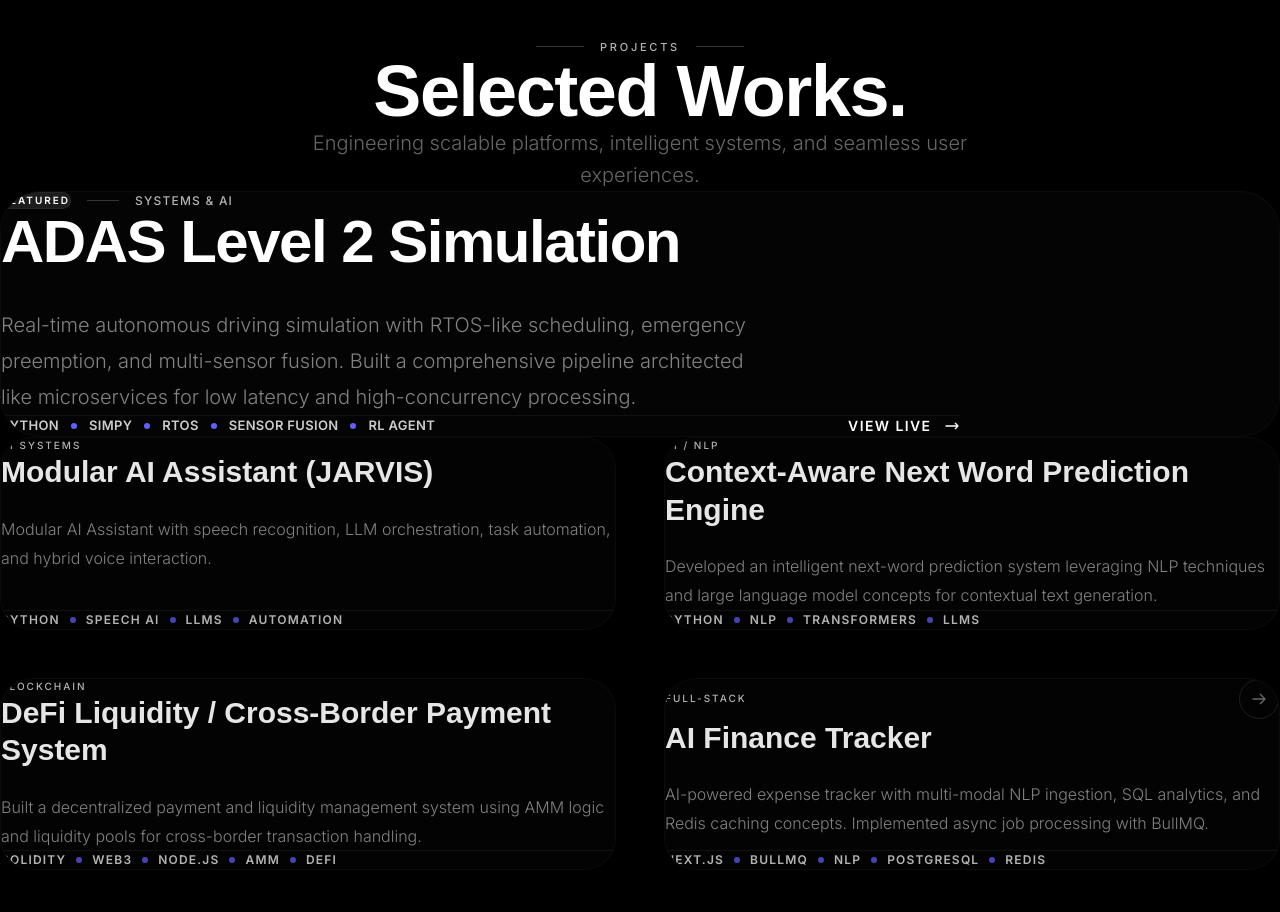
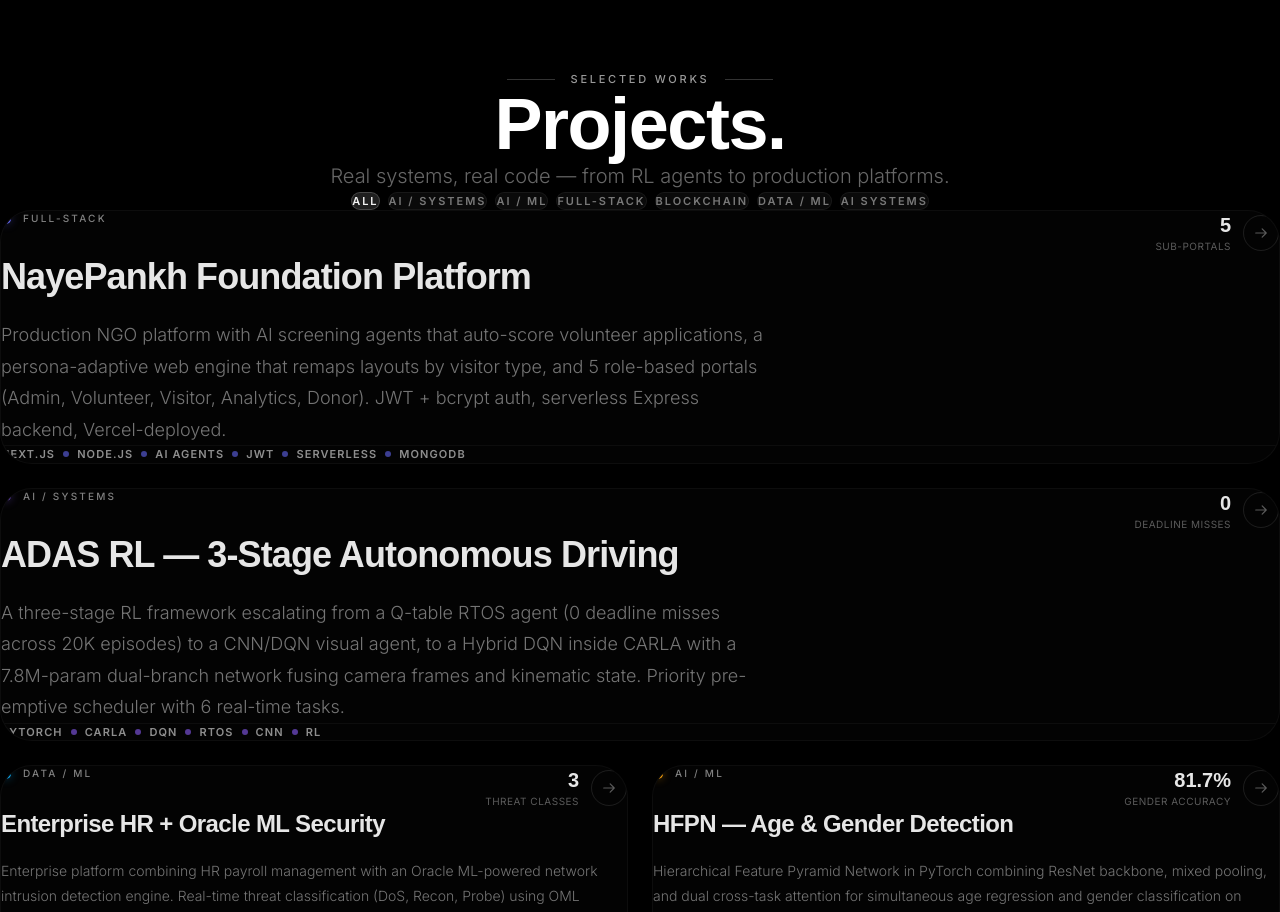
Before and after one commit to Likhit140305/Portfolio, a Next.js app: page / in a window 1280 px wide. Shown: the part 1560-2472 px from the top of the page. Built offline with nearby package versions, Linux system fonts and the light colour scheme; a web font is replaced by a local one.

Commit message:
feat: redesign projects section bento grid, add NayePankh, Enterprise ML, HFPN

```diff
--- a/src/components/Projects.tsx
+++ b/src/components/Projects.tsx
@@ -1,6 +1,6 @@
 "use client";
 
-import { motion, useInView } from "framer-motion";
+import { motion, useInView, AnimatePresence } from "framer-motion";
 import { useRef, useState } from "react";
 
 interface Project {
@@ -10,189 +10,210 @@ interface Project {
   href: string;
   category: string;
   featured?: boolean;
+  size?: "large" | "medium" | "small";
+  accent?: string;
+  stat?: { value: string; label: string };
 }
 
 const projects: Project[] = [
   {
-    title: "ADAS Level 2 Simulation",
+    title: "NayePankh Foundation Platform",
     description:
-      "Real-time autonomous driving simulation with RTOS-like scheduling, emergency preemption, and multi-sensor fusion. Built a comprehensive pipeline architected like microservices for low latency and high-concurrency processing.",
-    tags: ["Python", "SimPy", "RTOS", "Sensor Fusion", "RL Agent"],
-    href: "https://github.com/Likhit140305/Reinforcement_Learning_ADAS",
-    category: "Systems & AI",
+      "Production NGO platform with AI screening agents that auto-score volunteer applications, a persona-adaptive web engine that remaps layouts by visitor type, and 5 role-based portals (Admin, Volunteer, Visitor, Analytics, Donor). JWT + bcrypt auth, serverless Express backend, Vercel-deployed.",
+    tags: ["Next.js", "Node.js", "AI Agents", "JWT", "Serverless", "MongoDB"],
+    href: "https://github.com/Likhit140305/NayePankh_Website_Internship_Demo",
+    category: "Full-Stack",
     featured: true,
+    size: "large",
+    accent: "#6366f1",
+    stat: { value: "5", label: "Sub-portals" },
   },
   {
-    title: "Modular AI Assistant (JARVIS)",
+    title: "ADAS RL — 3-Stage Autonomous Driving",
     description:
-      "Modular AI Assistant with speech recognition, LLM orchestration, task automation, and hybrid voice interaction.",
-    tags: ["Python", "Speech AI", "LLMs", "Automation"],
-    href: "#",
-    category: "AI Systems",
+      "A three-stage RL framework escalating from a Q-table RTOS agent (0 deadline misses across 20K episodes) to a CNN/DQN visual agent, to a Hybrid DQN inside CARLA with a 7.8M-param dual-branch network fusing camera frames and kinematic state. Priority pre-emptive scheduler with 6 real-time tasks.",
+    tags: ["PyTorch", "CARLA", "DQN", "RTOS", "CNN", "RL"],
+    href: "https://github.com/Likhit140305/Reinforcement_Learning_ADAS",
+    category: "AI / Systems",
+    featured: true,
+    size: "large",
+    accent: "#8b5cf6",
+    stat: { value: "0", label: "Deadline misses" },
   },
   {
-    title: "Context-Aware Next Word Prediction Engine",
+    title: "Enterprise HR + Oracle ML Security",
     description:
-      "Developed an intelligent next-word prediction system leveraging NLP techniques and large language model concepts for contextual text generation.",
-    tags: ["Python", "NLP", "Transformers", "LLMs"],
-    href: "#",
-    category: "AI / NLP",
+      "Enterprise platform combining HR payroll management with an Oracle ML-powered network intrusion detection engine. Real-time threat classification (DoS, Recon, Probe) using OML algorithms, PL/SQL stored procedures, Docker containerization, and full pytest coverage.",
+    tags: ["Oracle ML", "PL/SQL", "Docker", "FastAPI", "pytest"],
+    href: "https://github.com/Likhit140305/enterprise-platform",
+    category: "Data / ML",
+    size: "medium",
+    accent: "#0ea5e9",
+    stat: { value: "3", label: "Threat classes" },
   },
   {
-    title: "DeFi Liquidity / Cross-Border Payment System",
+    title: "HFPN — Age & Gender Detection",
     description:
-      "Built a decentralized payment and liquidity management system using AMM logic and liquidity pools for cross-border transaction handling.",
-    tags: ["Solidity", "Web3", "Node.js", "AMM", "DeFi"],
-    href: "#",
+      "Hierarchical Feature Pyramid Network in PyTorch combining ResNet backbone, mixed pooling, and dual cross-task attention for simultaneous age regression and gender classification on UTKFace. Achieved 81.7% gender accuracy and 14.7 MAE for age.",
+    tags: ["PyTorch", "ResNet", "Attention", "Computer Vision"],
+    href: "https://github.com/Likhit140305/Hierarchial-Feature-Pyramid-for-Age-and-Gender-Detection",
+    category: "AI / ML",
+    size: "medium",
+    accent: "#f59e0b",
+    stat: { value: "81.7%", label: "Gender accuracy" },
+  },
+  {
+    title: "DefiBridge — Cross-Border Payment",
+    description:
+      "Blockchain-based payment platform routing multi-hop currency swaps through AMM liquidity pools (x·y=k formula). Solidity smart contracts (StablecoinToken, PaymentRouter, LiquidityPool) across 9 corridors. FastAPI backend + React frontend with live WebSocket confirmations.",
+    tags: ["Solidity", "Hardhat", "FastAPI", "React", "Web3"],
+    href: "https://github.com/Likhit140305/DefiBridge--LIquidity-cross-border-payment-Platform",
     category: "Blockchain",
+    size: "medium",
+    accent: "#10b981",
+    stat: { value: "9", label: "Corridors" },
   },
   {
     title: "AI Finance Tracker",
     description:
-      "AI-powered expense tracker with multi-modal NLP ingestion, SQL analytics, and Redis caching concepts. Implemented async job processing with BullMQ.",
-    tags: ["Next.js", "BullMQ", "NLP", "PostgreSQL", "Redis"],
+      "Expense tracking system with multi-modal NLP ingestion, async BullMQ job queue, PostgreSQL analytics views, and Redis caching. Parses receipts via text and image, produces spending category summaries.",
+    tags: ["Next.js", "BullMQ", "PostgreSQL", "Redis", "NLP"],
     href: "https://github.com/Likhit140305/finance-tracker",
     category: "Full-Stack",
+    size: "small",
+    accent: "#6366f1",
   },
   {
     title: "Abhinaya Theatre App",
     description:
-      "Full-stack theatre booking platform with event management APIs, seat selection, and admin flows. Focused on clean UI/UX and structured data handling.",
-    tags: ["React", "Node.js", "MongoDB", "REST API", "Express"],
+      "Full-stack theatre booking platform with FastAPI backend, MongoDB Motor async driver, JWT auth, interactive seat booking, and dark-mode React frontend with Framer Motion animations.",
+    tags: ["React", "FastAPI", "MongoDB", "JWT", "Framer Motion"],
     href: "https://github.com/Likhit140305/Abhinaya-Web-App",
     category: "Full-Stack",
+    size: "small",
+    accent: "#ec4899",
+  },
+  {
+    title: "JARVIS — Modular AI Assistant",
+    description:
+      "Hybrid voice AI assistant with OpenWakeWord trigger, faster-whisper transcription, Piper + Kokoro TTS pipeline, local LLM kernel orchestration, and sub-second response latency on CPU.",
+    tags: ["Python", "Whisper", "TTS", "LLM", "Voice AI"],
+    href: "#",
+    category: "AI Systems",
+    size: "small",
+    accent: "#8b5cf6",
   },
 ];
 
-function FeaturedCard({ project }: { project: Project }) {
+const categories = ["All", "AI / Systems", "AI / ML", "Full-Stack", "Blockchain", "Data / ML", "AI Systems"];
+
+function ProjectCard({ project, index }: { project: Project; index: number }) {
+  const [hovered, setHovered] = useState(false);
   const hasLink = project.href && project.href !== "#";
+
+  const isLarge = project.size === "large";
+  const isMedium = project.size === "medium";
 
   return (
     <motion.div
-      initial={{ opacity: 0, y: 40 }}
+      initial={{ opacity: 0, y: 32 }}
       whileInView={{ opacity: 1, y: 0 }}
-      viewport={{ once: true, margin: "-60px" }}
-      transition={{ duration: 0.8, ease: [0.16, 1, 0.3, 1] }}
-      className="group col-span-full rounded-[40px] overflow-hidden mb-12 md:mb-16"
+      viewport={{ once: true, margin: "-50px" }}
+      transition={{ duration: 0.7, delay: index * 0.08, ease: [0.16, 1, 0.3, 1] }}
+      onMouseEnter={() => setHovered(true)}
+      onMouseLeave={() => setHovered(false)}
+      className={`group relative rounded-[32px] flex flex-col overflow-hidden
+        ${isLarge ? "col-span-1 lg:col-span-2 p-10 md:p-14" : isMedium ? "p-10" : "p-8"}
+      `}
       style={{
-        background: "rgba(255,255,255,0.015)",
-        border: "1px solid rgba(255,255,255,0.03)",
+        background: hovered
+          ? `linear-gradient(135deg, rgba(255,255,255,0.035) 0%, rgba(255,255,255,0.01) 100%)`
+          : "rgba(255,255,255,0.012)",
+        border: `1px solid ${hovered ? "rgba(255,255,255,0.09)" : "rgba(255,255,255,0.04)"}`,
+        transition: "all 0.45s cubic-bezier(0.16, 1, 0.3, 1)",
+        boxShadow: hovered ? `0 0 60px -20px ${project.accent}25` : "none",
       }}
     >
-      <div className="grid grid-cols-1 lg:grid-cols-12 gap-0">
-        <div className="p-10 md:p-16 lg:p-20 flex flex-col justify-center col-span-1 lg:col-span-9">
+      {/* Accent glow on hover */}
+      <motion.div
+        className="absolute inset-0 pointer-events-none rounded-[32px]"
+        animate={{ opacity: hovered ? 1 : 0 }}
+        transition={{ duration: 0.4 }}
+        style={{
+          background: `radial-gradient(ellipse 60% 50% at 0% 0%, ${project.accent}12 0%, transparent 70%)`,
+        }}
+      />
 
-          {/* Top Meta */}
-          <div className="flex items-center gap-4 mb-8">
-            <span className="text-[10px] px-3 py-1.5 rounded-full font-semibold tracking-[0.2em] uppercase bg-white/10 text-white border border-white/5">
-              Featured
-            </span>
-            <span className="w-8 h-px bg-white/20" />
-            <span className="text-xs font-medium text-white/70 tracking-widest uppercase">
+      {/* Top Row */}
+      <div className="flex items-start justify-between mb-8 relative">
+        <div className="flex items-center gap-3">
+          {/* Color dot */}
+          <span
+            className="w-2.5 h-2.5 rounded-full flex-shrink-0"
+            style={{ background: project.accent, boxShadow: `0 0 10px ${project.accent}60` }}
+          />
+          <span className="text-[10px] text-white/50 uppercase tracking-[0.22em] font-medium">
             {project.category}
           </span>
         </div>
 
-          {/* Content Group (using flex gap to guarantee spacing) */}
-          <div className="flex flex-col gap-8 mb-12">
-            <h3 className="font-clash text-4xl md:text-6xl font-semibold text-white leading-[1.1] tracking-tight">
-              {project.title}
-            </h3>
-            <p className="text-white/50 text-lg md:text-xl leading-[1.8] max-w-3xl font-light">
-              {project.description}
-            </p>
+        <div className="flex items-center gap-3">
+          {project.stat && (
+            <div className="text-right mr-4">
+              <p className="font-clash text-xl font-semibold text-white/90">{project.stat.value}</p>
+              <p className="text-[10px] text-white/35 uppercase tracking-wider">{project.stat.label}</p>
             </div>
-
-          {/* Tags & Action Row */}
-          <div className="flex flex-col md:flex-row md:items-center justify-between gap-8 pt-10 border-t border-white/5">
-            {/* Minimal dot-separated tags */}
-            <div className="flex flex-wrap items-center gap-3">
-              {project.tags.map((tag, i) => (
-                <div key={tag} className="flex items-center gap-3 text-[13px] font-semibold tracking-wide text-white/80 uppercase">
-                  <span>{tag}</span>
-                  {i < project.tags.length - 1 && (
-                    <span className="w-1.5 h-1.5 rounded-full bg-indigo-500" />
           )}
-                </div>
-              ))}
-            </div>
-
           {hasLink && (
             <a
               href={project.href}
               target="_blank"
               rel="noopener noreferrer"
-                className="inline-flex items-center gap-3 text-sm font-semibold tracking-widest uppercase text-white hover:text-white/70 transition-colors duration-300"
+              className="w-9 h-9 rounded-full border border-white/10 flex items-center justify-center text-white/35
+                hover:bg-white hover:text-black hover:border-white transition-all duration-300"
+              aria-label={`View ${project.title} on GitHub`}
             >
-                View Live
-                <svg className="w-4 h-4 transition-transform duration-300 group-hover:translate-x-2" fill="none" stroke="currentColor" viewBox="0 0 24 24">
-                  <path strokeLinecap="round" strokeLinejoin="round" strokeWidth={2} d="M17 8l4 4m0 0l-4 4m4-4H3" />
-                </svg>
-              </a>
-            )}
-          </div>
-
-        </div>
-      </div>
-    </motion.div>
-  );
-}
-
-function ProjectGridCard({ project, index }: { project: Project; index: number }) {
-  const [hovered, setHovered] = useState(false);
-  const hasLink = project.href && project.href !== "#";
-
-  return (
-    <motion.div
-      initial={{ opacity: 0, y: 30 }}
-      whileInView={{ opacity: 1, y: 0 }}
-      viewport={{ once: true, margin: "-60px" }}
-      transition={{ duration: 0.7, delay: index * 0.1, ease: [0.16, 1, 0.3, 1] }}
-      onMouseEnter={() => setHovered(true)}
-      onMouseLeave={() => setHovered(false)}
-      className="group relative rounded-[32px] p-10 md:p-12 flex flex-col h-full overflow-hidden"
-      style={{
-        background: hovered ? "rgba(255,255,255,0.025)" : "rgba(255,255,255,0.01)",
-        border: `1px solid ${hovered ? "rgba(255,255,255,0.08)" : "rgba(255,255,255,0.03)"}`,
-        transition: "all 0.5s ease",
-      }}
+              <svg
+                className="w-3.5 h-3.5 transition-transform duration-300 group-hover:-rotate-45"
+                fill="none"
+                stroke="currentColor"
+                viewBox="0 0 24 24"
               >
-      {/* Category & Link */}
-      <div className="flex items-center justify-between mb-10">
-        <span className="text-[10px] text-white/70 uppercase tracking-[0.2em] font-medium">
-          {project.category}
-        </span>
-        {hasLink && (
-          <a
-            href={project.href}
-            target="_blank"
-            rel="noopener noreferrer"
-            className="w-10 h-10 rounded-full border border-white/10 flex items-center justify-center text-white/40 hover:bg-white hover:text-black hover:border-white transition-all duration-400"
-          >
-            <svg className="w-4 h-4 transition-transform duration-400 group-hover:-rotate-45" fill="none" stroke="currentColor" viewBox="0 0 24 24">
                 <path strokeLinecap="round" strokeLinejoin="round" strokeWidth={2} d="M14 5l7 7m0 0l-7 7m7-7H3" />
               </svg>
             </a>
           )}
         </div>
+      </div>
 
-      {/* Content Group */}
-      <div className="flex flex-col gap-6 mb-12 flex-grow">
-        <h3 className="font-clash text-3xl font-semibold text-white/90 leading-tight group-hover:text-white transition-colors duration-400">
+      {/* Content */}
+      <div className="flex flex-col gap-5 flex-grow relative">
+        <h3
+          className={`font-clash font-semibold text-white/90 group-hover:text-white transition-colors duration-300 leading-tight tracking-tight
+            ${isLarge ? "text-3xl md:text-4xl" : isMedium ? "text-2xl" : "text-xl"}
+          `}
+        >
           {project.title}
         </h3>
-        <p className="text-[16px] text-white/50 font-light leading-[1.8]">
+        <p
+          className={`text-white/45 font-light leading-[1.75]
+            ${isLarge ? "text-base md:text-lg max-w-3xl" : "text-[14px]"}
+          `}
+        >
           {project.description}
         </p>
       </div>
 
-      {/* Clean Tags at bottom */}
-      <div className="flex flex-wrap items-center gap-2.5 pt-8 border-t border-white/5">
+      {/* Tags */}
+      <div className="flex flex-wrap items-center gap-2 pt-7 mt-7 border-t border-white/[0.04] relative">
         {project.tags.map((tag, i) => (
-          <div key={tag} className="flex items-center gap-2.5 text-[12px] font-semibold tracking-widest text-white/70 uppercase">
+          <div key={tag} className="flex items-center gap-2 text-[11px] font-semibold tracking-widest text-white/55 uppercase">
             <span>{tag}</span>
             {i < project.tags.length - 1 && (
-              <span className="w-1.5 h-1.5 rounded-full bg-indigo-500/70" />
+              <span
+                className="w-1.5 h-1.5 rounded-full"
+                style={{ background: project.accent, opacity: 0.6 }}
+              />
             )}
           </div>
         ))}
@@ -204,15 +225,18 @@ function ProjectGridCard({ project, index }: { project: Project; index: number }
 export default function Projects() {
   const ref = useRef(null);
   const inView = useInView(ref, { once: true, margin: "-120px" });
-  const featured = projects.find((p) => p.featured)!;
-  const rest = projects.filter((p) => !p.featured);
+  const [activeCategory, setActiveCategory] = useState("All");
+
+  const filtered = activeCategory === "All"
+    ? projects
+    : projects.filter((p) => p.category === activeCategory);
 
   return (
     <section id="projects" className="py-[140px] md:py-[200px] px-6 md:px-16 lg:px-24 relative">
       <div className="max-w-7xl mx-auto" ref={ref}>
 
         {/* Section Header */}
-        <div className="mb-24 flex flex-col items-center text-center">
+        <div className="mb-20 flex flex-col items-center text-center">
           <motion.div
             initial={{ opacity: 0, y: 24 }}
             animate={inView ? { opacity: 1, y: 0 } : {}}
@@ -220,8 +244,8 @@ export default function Projects() {
             className="flex items-center gap-4 mb-8"
           >
             <div className="w-12 h-px bg-white/20" />
-            <span className="text-[11px] tracking-[0.25em] text-white/70 uppercase font-medium">
-              Projects
+            <span className="text-[11px] tracking-[0.25em] text-white/60 uppercase font-medium">
+              Selected Works
             </span>
             <div className="w-12 h-px bg-white/20" />
           </motion.div>
@@ -232,28 +256,83 @@ export default function Projects() {
             transition={{ duration: 0.7, delay: 0.1 }}
             className="font-clash text-5xl md:text-7xl font-semibold text-white tracking-[-0.02em] mb-6"
           >
-            Selected Works.
+            Projects.
           </motion.h2>
 
           <motion.p
             initial={{ opacity: 0, y: 24 }}
             animate={inView ? { opacity: 1, y: 0 } : {}}
             transition={{ duration: 0.7, delay: 0.2 }}
-            className="text-white/40 text-lg md:text-xl max-w-2xl font-light leading-[1.6]"
+            className="text-white/40 text-lg md:text-xl max-w-2xl font-light leading-[1.6] mb-12"
           >
-            Engineering scalable platforms, intelligent systems, and seamless user experiences.
+            Real systems, real code — from RL agents to production platforms.
           </motion.p>
+
+          {/* Category Filter */}
+          <motion.div
+            initial={{ opacity: 0, y: 16 }}
+            animate={inView ? { opacity: 1, y: 0 } : {}}
+            transition={{ duration: 0.6, delay: 0.3 }}
+            className="flex flex-wrap justify-center gap-2"
+          >
+            {categories.map((cat) => (
+              <button
+                key={cat}
+                onClick={() => setActiveCategory(cat)}
+                className="text-[11px] px-4 py-2 rounded-full font-semibold uppercase tracking-[0.18em] transition-all duration-300"
+                style={{
+                  background: activeCategory === cat ? "rgba(255,255,255,0.12)" : "rgba(255,255,255,0.04)",
+                  border: `1px solid ${activeCategory === cat ? "rgba(255,255,255,0.18)" : "rgba(255,255,255,0.06)"}`,
+                  color: activeCategory === cat ? "rgba(255,255,255,0.95)" : "rgba(255,255,255,0.45)",
+                }}
+              >
+                {cat}
+              </button>
+            ))}
+          </motion.div>
         </div>
 
-        {/* Featured Project */}
-        <FeaturedCard project={featured} />
+        {/* Bento Grid */}
+        <AnimatePresence mode="wait">
+          <motion.div
+            key={activeCategory}
+            initial={{ opacity: 0 }}
+            animate={{ opacity: 1 }}
+            exit={{ opacity: 0 }}
+            transition={{ duration: 0.35 }}
+            className="grid grid-cols-1 lg:grid-cols-2 gap-5 md:gap-6"
+          >
+            {filtered.map((project, i) => (
+              <ProjectCard key={project.title} project={project} index={i} />
+            ))}
+          </motion.div>
+        </AnimatePresence>
 
-        {/* Project Grid */}
-        <div className="grid grid-cols-1 lg:grid-cols-2 gap-8 md:gap-10 lg:gap-12">
-          {rest.map((project, i) => (
-            <ProjectGridCard key={project.title} project={project} index={i} />
-          ))}
-        </div>
+        {/* GitHub CTA */}
+        <motion.div
+          initial={{ opacity: 0, y: 20 }}
+          whileInView={{ opacity: 1, y: 0 }}
+          viewport={{ once: true }}
+          transition={{ duration: 0.6, delay: 0.3 }}
+          className="flex justify-center mt-16"
+        >
+          <a
+            href="https://github.com/Likhit140305"
+            target="_blank"
+            rel="noopener noreferrer"
+            className="inline-flex items-center gap-3 text-[12px] font-semibold tracking-[0.2em] uppercase text-white/50
+              hover:text-white/90 transition-colors duration-300 group"
+          >
+            <svg className="w-4 h-4" fill="currentColor" viewBox="0 0 24 24">
+              <path d="M12 0C5.374 0 0 5.373 0 12c0 5.302 3.438 9.8 8.207 11.387.599.111.793-.261.793-.577v-2.234c-3.338.726-4.033-1.416-4.033-1.416-.546-1.387-1.333-1.756-1.333-1.756-1.089-.745.083-.729.083-.729 1.205.084 1.839 1.237 1.839 1.237 1.07 1.834 2.807 1.304 3.492.997.107-.775.418-1.305.762-1.604-2.665-.305-5.467-1.334-5.467-5.931 0-1.311.469-2.381 1.236-3.221-.124-.303-.535-1.524.117-3.176 0 0 1.008-.322 3.301 1.23A11.509 11.509 0 0112 5.803c1.02.005 2.047.138 3.006.404 2.291-1.552 3.297-1.23 3.297-1.23.653 1.653.242 2.874.118 3.176.77.84 1.235 1.911 1.235 3.221 0 4.609-2.807 5.624-5.479 5.921.43.372.823 1.102.823 2.222v3.293c0 .319.192.694.801.576C20.566 21.797 24 17.3 24 12c0-6.627-5.373-12-12-12z" />
+            </svg>
+            View all projects on GitHub
+            <svg className="w-3.5 h-3.5 transition-transform duration-300 group-hover:translate-x-1" fill="none" stroke="currentColor" viewBox="0 0 24 24">
+              <path strokeLinecap="round" strokeLinejoin="round" strokeWidth={2} d="M17 8l4 4m0 0l-4 4m4-4H3" />
+            </svg>
+          </a>
+        </motion.div>
+
       </div>
     </section>
   );
```
Also changed, not shown: src/components/About.tsx (+4 -4 lines). Lines whose indentation alone changed are shown as unchanged.
